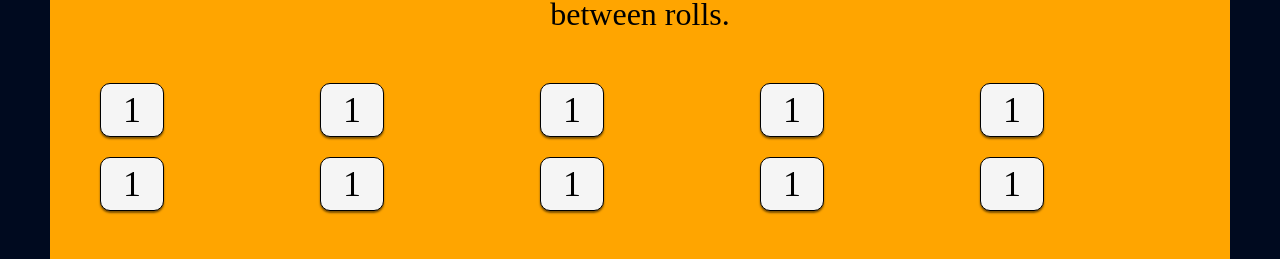
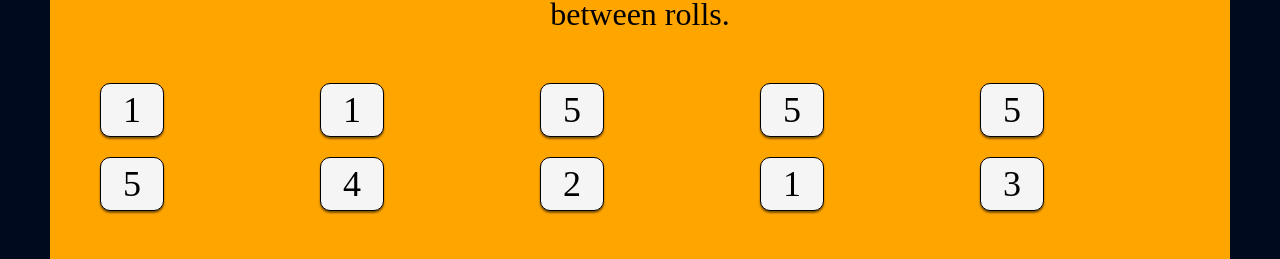
Before and after one commit to DustyDogCodex/Tenzies, a React (Create React App) app: page / in a window 1280 px wide. Shown: the part 391-650 px from the top of the page. Built offline with nearby package versions, Linux system fonts and the light colour scheme; the HTML template or start-up script is replaced by a standard one; a web font is replaced by a local one.

Commit message:
added a function to create an array of 10 dice roll values. This array is used to set the state for dice elements which will display a new value once user rolls or resets them.

```diff
--- a/src/Components/Board.js
+++ b/src/Components/Board.js
@@ -1,23 +1,31 @@
+import React from "react"
 import Dice from "./Dice"
 
 function Board(){
+
+    const [diceValues, setDiceValues] = React.useState(newDieRoll())
+
+    function newDieRoll(){
+        const die_array = []
+        for(let i = 0; i < 10; i++){
+            die_array.push(Math.ceil(Math.random() * 6))
+        }
+        return die_array
+    }
+
+    /* array containing 10 dice elements that will be displayed in dice-area div. This way dice elements will load with a new value when user rolls or resets them. */
+    const diceElements = diceValues.map(dice => (
+        <Dice value={dice} />
+    ))
+
     return(
         <div className="board">
             <h1>Tenzies</h1>
             <p>Roll until all die are the same. Click each die to freeze it at its current value between rolls.</p>
             <div className="dice-area">
-                <Dice value={1}/>
-                <Dice value={1}/>
-                <Dice value={1}/>
-                <Dice value={1}/>
-                <Dice value={1}/>
-                <Dice value={1}/>
-                <Dice value={1}/>
-                <Dice value={1}/>
-                <Dice value={1}/>
-                <Dice value={1}/>
+                {diceElements}
             </div>
-            <button className="roll">Roll the dice!</button>
+            <button className="roll" onClick={newDieRoll}>Roll the dice!</button>
         </div>
     )
 }
```
